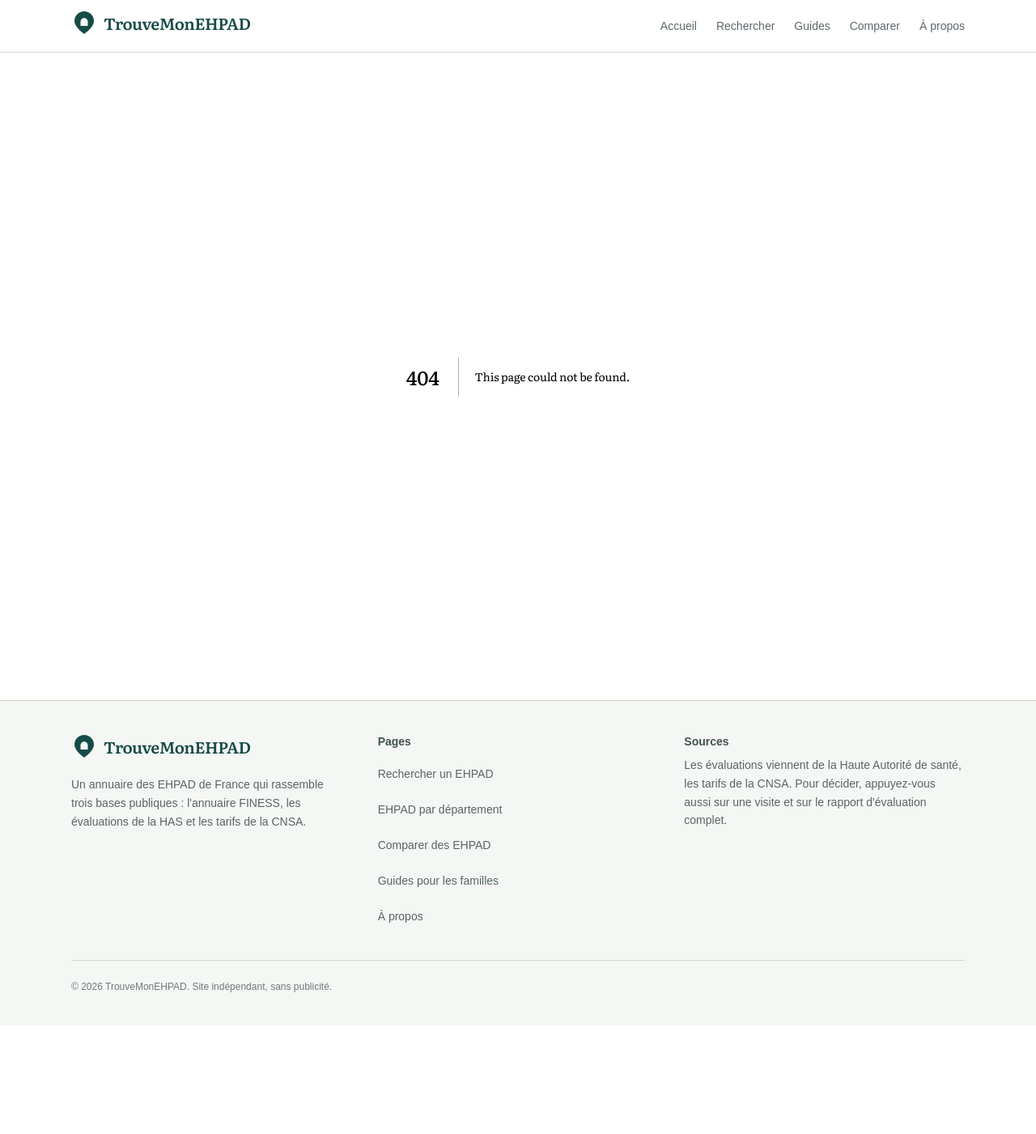
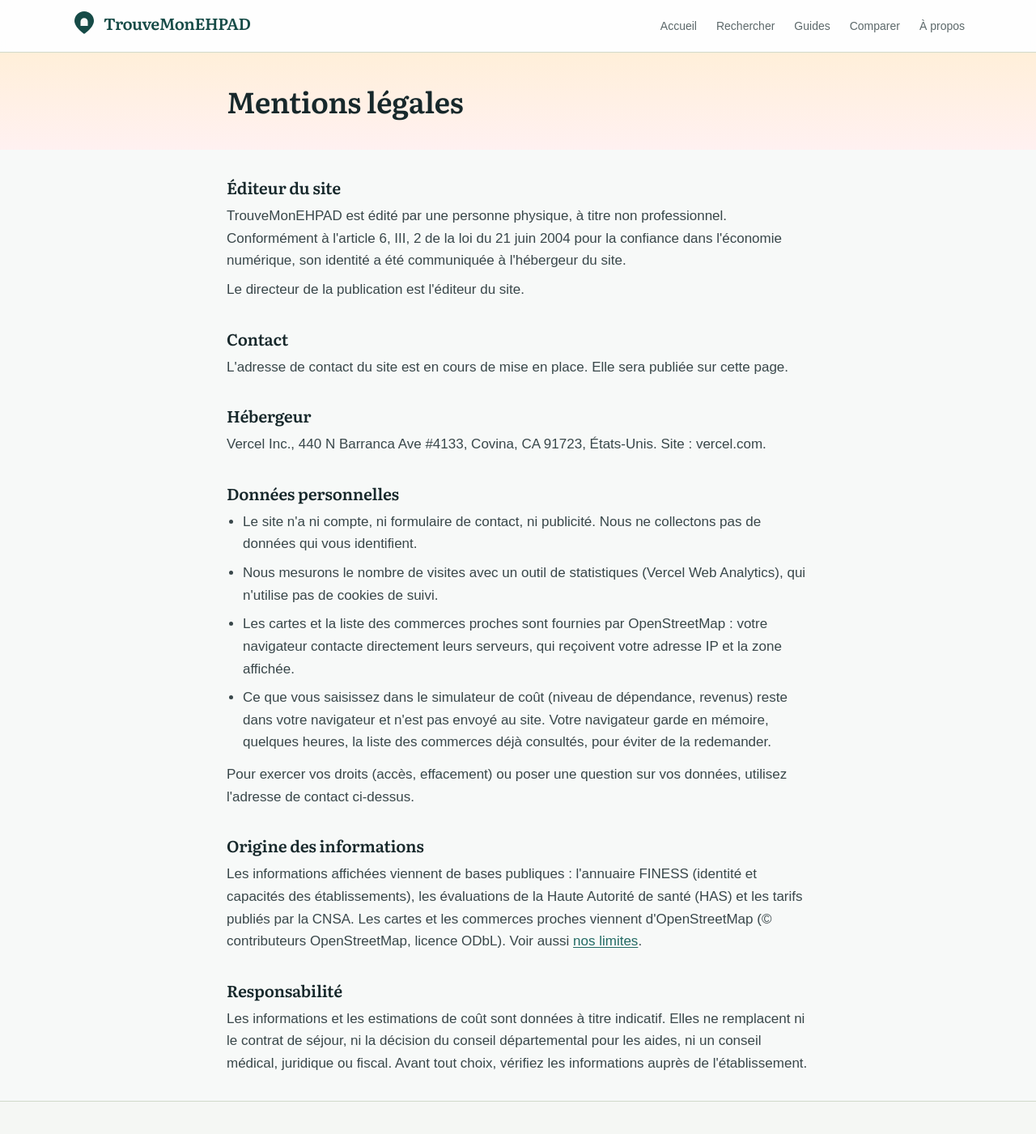
Before and after one commit to david-marchal/trouvemonehpad, a Next.js app: page /mentions-legales in a window 1280 px wide. Before the commit this address had no page. Shown: the top 1401 px of the page at 81% size. Before the commit the page ends 1267 px from the top, so only its background shows below. Built offline with nearby package versions, Linux system fonts and the light colour scheme; a web font is replaced by a local one.

Commit message:
Mentions légales et page contact

```diff
--- /dev/null
+++ b/app/contact/page.tsx
@@ -0,0 +1,62 @@
+import type { Metadata } from "next";
+import Link from "next/link";
+import { CONTACT_EMAIL } from "@/app/lib/site-config";
+import { SITE_NAME, buildPageMetadata } from "@/app/lib/seo";
+
+export const metadata: Metadata = buildPageMetadata({
+  title: `Contact | ${SITE_NAME}`,
+  description: `Contacter ${SITE_NAME} : une erreur sur une fiche, une question, une demande d'un établissement ou d'un professionnel.`,
+  path: "/contact",
+});
+
+export default function ContactPage() {
+  return (
+    <>
+      <section className="bg-gradient-to-b from-warm-100 to-coral-50">
+        <div className="mx-auto max-w-3xl px-4 py-10 sm:px-6">
+          <h1 className="text-3xl sm:text-4xl">Nous contacter</h1>
+          <p className="mt-3 max-w-prose text-foreground/75">
+            Une erreur sur une fiche, une question, une demande d&apos;un
+            établissement ou d&apos;un professionnel : écrivez-nous.
+          </p>
+        </div>
+      </section>
+
+      <div className="mx-auto max-w-3xl space-y-6 px-4 py-8 leading-relaxed text-foreground/85 sm:px-6">
+        {CONTACT_EMAIL ? (
+          <p>
+            <a
+              href={`mailto:${CONTACT_EMAIL}`}
+              className="inline-flex min-h-[44px] items-center rounded-full bg-coral-600 px-6 py-3 text-sm font-semibold text-white transition-colors hover:bg-coral-700"
+            >
+              {CONTACT_EMAIL}
+            </a>
+          </p>
+        ) : (
+          <p>L&apos;adresse de contact est en cours de mise en place.</p>
+        )}
+
+        <section className="rounded-3xl border border-sage-200 bg-white p-6">
+          <h2 className="text-lg font-semibold">Vous représentez un établissement ?</h2>
+          <p className="mt-2">
+            Les informations de chaque fiche viennent de bases publiques
+            (FINESS, HAS, CNSA) : pour les corriger, il faut passer par ces
+            organismes. Nous pouvons vous indiquer la démarche.
+          </p>
+          <p className="mt-2">
+            Aucun établissement ne peut payer pour modifier sa note, son rang ou sa
+            place dans les résultats.
+          </p>
+        </section>
+
+        <p className="text-sm text-foreground/60">
+          Voir aussi les{" "}
+          <Link href="/mentions-legales" className="text-teal-600 underline underline-offset-2">
+            mentions légales
+          </Link>
+          .
+        </p>
+      </div>
+    </>
+  );
+}
--- a/app/layout.tsx
+++ b/app/layout.tsx
@@ -10,6 +10,7 @@ import {
   SITE_NAME,
   SITE_URL,
 } from "./lib/seo";
+import { CONTACT_EMAIL } from "./lib/site-config";
 import "./globals.css";
 
 const atkinson = Atkinson_Hyperlegible_Next({
@@ -83,6 +84,8 @@ function Footer() {
                 ["/comparer", "Comparer des EHPAD"],
                 ["/guides", "Guides pour les familles"],
                 ["/about", "À propos"],
+                ...(CONTACT_EMAIL ? [["/contact", "Contact"]] : []),
+                ["/mentions-legales", "Mentions légales"],
               ].map(([href, label]) => (
                 <li key={href}>
                   <Link
--- /dev/null
+++ b/app/lib/site-config.ts
@@ -0,0 +1,7 @@
+/**
+ * Adresse de contact publique du site.
+ * À renseigner dès que l'adresse dédiée existe (par exemple "contact@trouvemonehpad.fr").
+ * Tant que la valeur est null, les pages affichent un message d'attente
+ * et aucune adresse n'est publiée.
+ */
+export const CONTACT_EMAIL: string | null = null;
--- /dev/null
+++ b/app/mentions-legales/page.tsx
@@ -0,0 +1,123 @@
+import type { Metadata } from "next";
+import Link from "next/link";
+import { CONTACT_EMAIL } from "@/app/lib/site-config";
+import { SITE_NAME, buildPageMetadata } from "@/app/lib/seo";
+
+export const metadata: Metadata = buildPageMetadata({
+  title: `Mentions légales | ${SITE_NAME}`,
+  description: `Qui édite ${SITE_NAME}, qui l'héberge, comment sont traitées les données et d'où viennent les informations affichées.`,
+  path: "/mentions-legales",
+});
+
+export default function LegalNoticePage() {
+  return (
+    <>
+      <section className="bg-gradient-to-b from-warm-100 to-coral-50">
+        <div className="mx-auto max-w-3xl px-4 py-10 sm:px-6">
+          <h1 className="text-3xl sm:text-4xl">Mentions légales</h1>
+        </div>
+      </section>
+
+      <div className="mx-auto max-w-3xl space-y-8 px-4 py-8 text-foreground/85 leading-relaxed sm:px-6">
+        <section>
+          <h2 className="mb-2 text-xl font-semibold text-foreground">Éditeur du site</h2>
+          <p>
+            {SITE_NAME} est édité par une personne physique, à titre non
+            professionnel. Conformément à l&apos;article 6, III, 2 de la loi du 21
+            juin 2004 pour la confiance dans l&apos;économie numérique, son identité
+            a été communiquée à l&apos;hébergeur du site.
+          </p>
+          <p className="mt-2">Le directeur de la publication est l&apos;éditeur du site.</p>
+        </section>
+
+        <section>
+          <h2 className="mb-2 text-xl font-semibold text-foreground">Contact</h2>
+          {CONTACT_EMAIL ? (
+            <p>
+              Pour toute question ou demande, écrivez à{" "}
+              <a
+                href={`mailto:${CONTACT_EMAIL}`}
+                className="text-teal-600 underline underline-offset-2"
+              >
+                {CONTACT_EMAIL}
+              </a>
+              .
+            </p>
+          ) : (
+            <p>
+              L&apos;adresse de contact du site est en cours de mise en place. Elle
+              sera publiée sur cette page.
+            </p>
+          )}
+        </section>
+
+        <section>
+          <h2 className="mb-2 text-xl font-semibold text-foreground">Hébergeur</h2>
+          <p>
+            Vercel Inc., 440 N Barranca Ave #4133, Covina, CA 91723, États-Unis.
+            Site : vercel.com.
+          </p>
+        </section>
+
+        <section>
+          <h2 className="mb-2 text-xl font-semibold text-foreground">
+            Données personnelles
+          </h2>
+          <ul className="list-disc space-y-2 pl-5">
+            <li>
+              Le site n&apos;a ni compte, ni formulaire de contact, ni publicité. Nous
+              ne collectons pas de données qui vous identifient.
+            </li>
+            <li>
+              Nous mesurons le nombre de visites avec un outil de statistiques
+              (Vercel Web Analytics), qui n&apos;utilise pas de cookies de suivi.
+            </li>
+            <li>
+              Les cartes et la liste des commerces proches sont fournies par
+              OpenStreetMap : votre navigateur contacte directement leurs serveurs, qui
+              reçoivent votre adresse IP et la zone affichée.
+            </li>
+            <li>
+              Ce que vous saisissez dans le simulateur de coût (niveau de
+              dépendance, revenus) reste dans votre navigateur et n&apos;est pas
+              envoyé au site. Votre navigateur garde en mémoire, quelques heures, la
+              liste des commerces déjà consultés, pour éviter de la redemander.
+            </li>
+          </ul>
+          <p className="mt-3">
+            Pour exercer vos droits (accès, effacement) ou poser une question sur
+            vos données, utilisez l&apos;adresse de contact ci-dessus.
+          </p>
+        </section>
+
+        <section>
+          <h2 className="mb-2 text-xl font-semibold text-foreground">
+            Origine des informations
+          </h2>
+          <p>
+            Les informations affichées viennent de bases publiques : l&apos;annuaire
+            FINESS (identité et capacités des établissements), les évaluations de la
+            Haute Autorité de santé (HAS) et les tarifs publiés par la CNSA. Les
+            cartes et les commerces proches viennent d&apos;OpenStreetMap
+            (© contributeurs OpenStreetMap, licence ODbL). Voir aussi{" "}
+            <Link href="/about" className="text-teal-600 underline underline-offset-2">
+              nos limites
+            </Link>
+            .
+          </p>
+        </section>
+
+        <section>
+          <h2 className="mb-2 text-xl font-semibold text-foreground">Responsabilité</h2>
+          <p>
+            Les informations et les estimations de coût sont données à titre
+            indicatif. Elles ne remplacent ni le contrat de séjour, ni la décision du
+            conseil départemental pour les aides, ni un conseil médical, juridique
+            ou fiscal. Avant tout choix, vérifiez les informations auprès de
+            l&apos;établissement.
+          </p>
+        </section>
+      </div>
+    </>
+  );
+}
--- a/app/sitemap.ts
+++ b/app/sitemap.ts
@@ -19,6 +19,12 @@ export default async function sitemap(): Promise<MetadataRoute.Sitemap> {
       lastModified: generatedAt,
       changeFrequency: "monthly",
       priority: 0.7,
+    },
+    {
+      url: absoluteUrl("/mentions-legales"),
+      lastModified: generatedAt,
+      changeFrequency: "yearly",
+      priority: 0.3,
     },
     {
       url: absoluteUrl("/search"),
```
